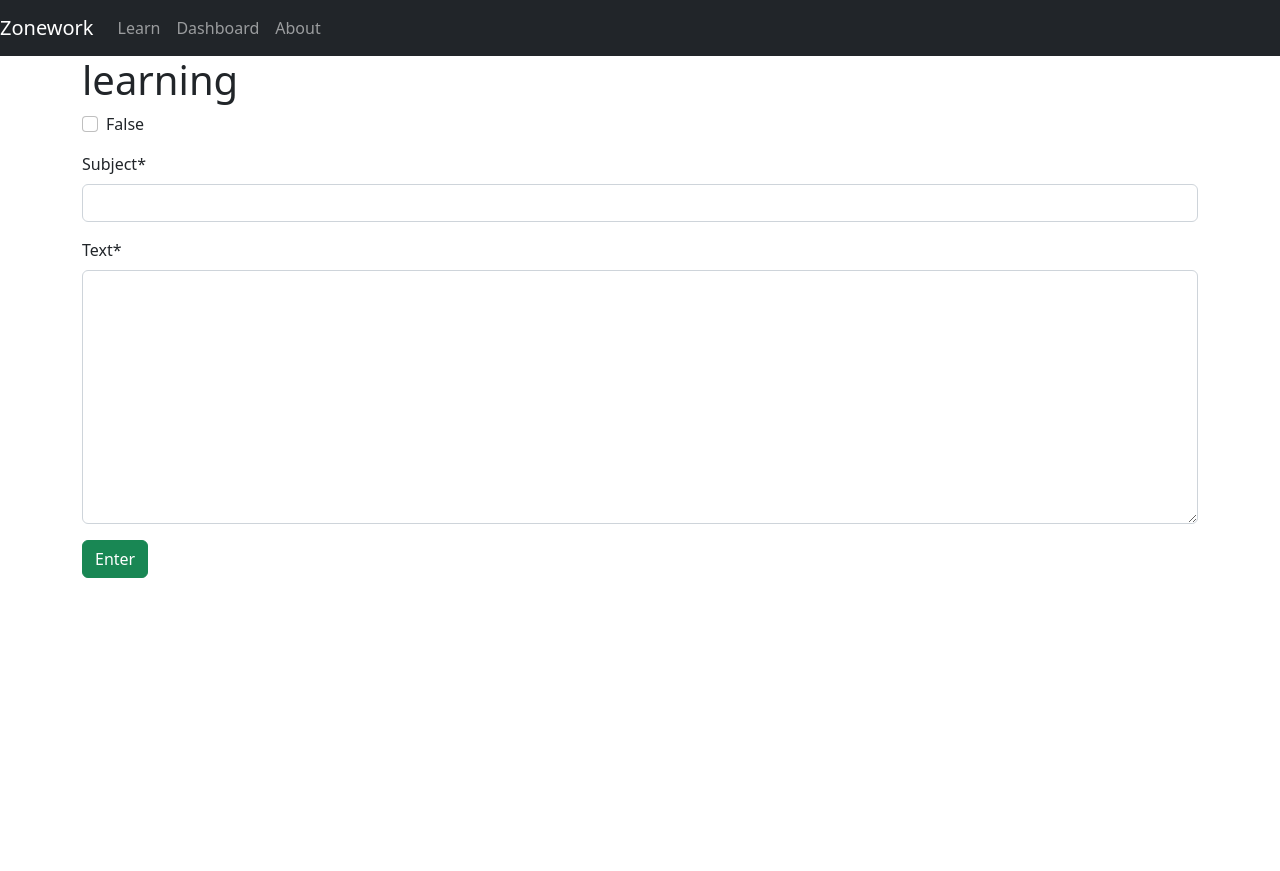
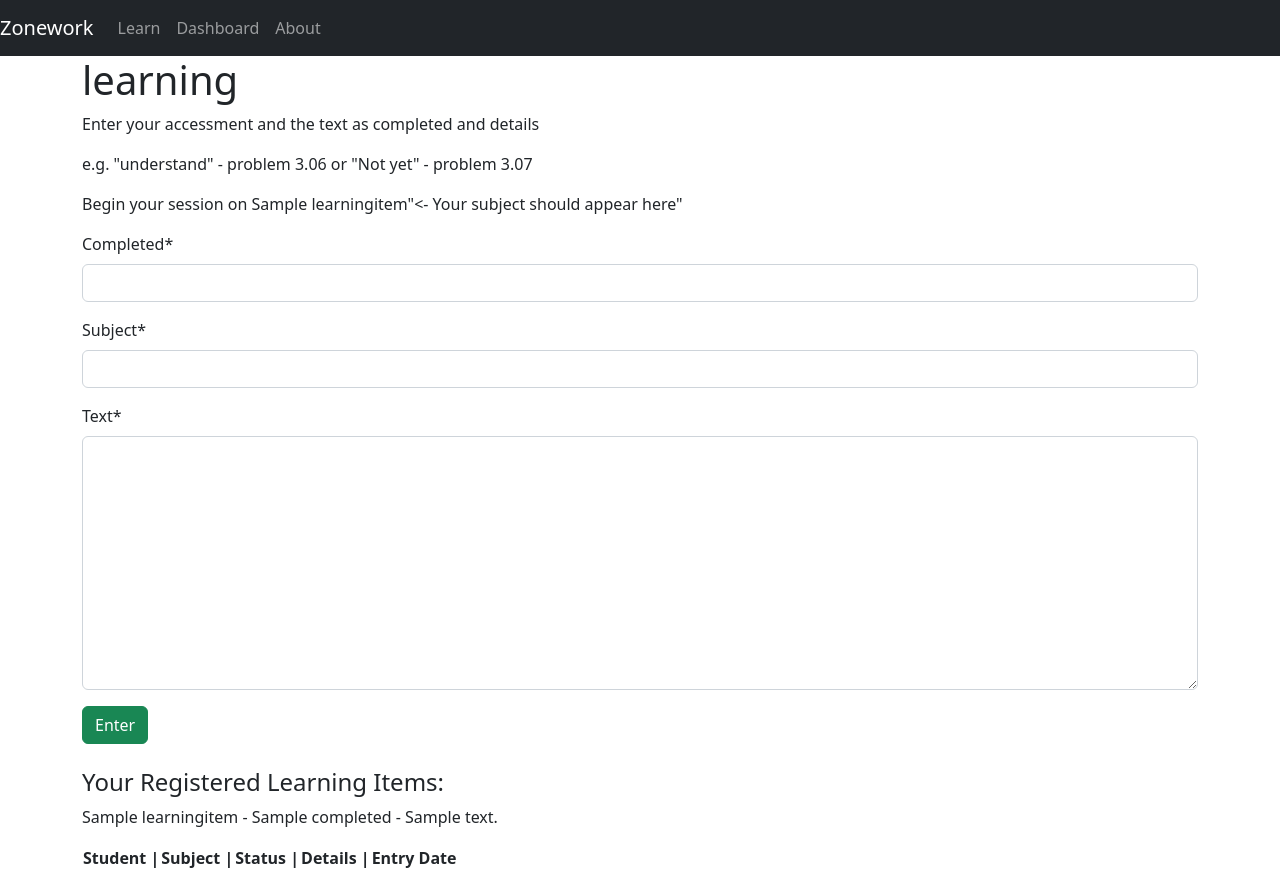
Before and after one commit to kyle-kyhu/Zonework, a Django app: template templates/learning.html in a window 1280 px wide. Before the commit the page ends 578 px from the top, so only its background shows below. Run offline with Django 4.2, Linux system fonts and the light colour scheme; tables that the repository leaves empty hold one stand-in row (values such as "Sample post"); the template is opened without the code that fills it: values that come from a table or form of the project are taken from there, most other values are stand-ins (such as "Sample title", 1, 10 or a date in 2020); lists and menus that the app fills with data are empty; some libraries are stand-ins or nearby versions.

Commit message:
updated inputs and nav bar

```diff
--- a/learning_app/models.py
+++ b/learning_app/models.py
@@ -8,15 +8,17 @@ class Student(models.Model):
     def __str__(self):
         return self.user.username
 
+
 class LearningItem(models.Model):
     subject = models.CharField(max_length=200)
-    completed = models.BooleanField(False, default=False)
-    student = models.ForeignKey(Student, on_delete=models.CASCADE)
+    completed = models.CharField(max_length=40)
+    student = models.ForeignKey(
+        Student, on_delete=models.CASCADE, null=True, blank=True
+    )
     text = models.TextField(max_length=200)
 
     def __str__(self):
         return f"{self.student} | {self.subject} - {self.completed} | {self.text}"
 
-
     def get_absolute_url(self):
         return reverse("learning", kwargs={"pk": self.pk})
--- a/learning_app/urls.py
+++ b/learning_app/urls.py
@@ -8,7 +8,7 @@ from .views import (
 )
 
 urlpatterns = [
-    path("<int:pk>/", LearningPageView.as_view(), name="learning"),
+    path("learning/", LearningPageView.as_view(), name="learning"),
     path("subject/", SubjectPageView.as_view(), name="subject"),
     path("dashboard/", DashboardPageView.as_view(), name="dashboard"),
     path("about/", AboutPageView.as_view(), name="about"),
--- a/templates/learning.html
+++ b/templates/learning.html
@@ -3,10 +3,46 @@
 
 {% block content %}
 <h1>learning</h1>
-<form action="" method="post">
-    {% csrf_token %}
-    {{ form|crispy }}
-    <button class="btn btn-success ml-2" type="submit">Enter</button>
-</form>
+<div>
+    <p> Enter your accessment and the text as completed and details</p>
+    <p>e.g. "understand" - problem 3.06 or "Not yet" - problem 3.07</p>
 
+</div>
+    <form action="" method="post">
+        <p>Begin your session on {{ learningitem.subject }}"<- Your subject should appear here"</p>
+        {% csrf_token %}
+        {{ form|crispy }}
+        <button class="btn btn-success ml-2" type="submit">Enter</button>
+    </form>
+    <div>
+</br>
+
+<!-- Return items that are entered above, similar to the dashboard -->
+    <h4>Your Registered Learning Items:</h4>
+    <table>
+        <thead>
+            <tr>
+                <th>Student |</th>
+                <th>Subject |</th>
+                <th>Status |</th>
+                <th>Details |</th>
+                <th>Entry Date</th>
+            </tr>
+        </thead>
+        <tbody>
+            <!-- {% for learningitem in list_of_items %}
+            <tr>
+                <td>{{ learningitem.student }}</td>
+            </tr>
+                <td>{{ learningitem.subject }} - {{learningitem.text}}</td>
+            {% endfor %} -->
+
+            {% for learningitem in list_of_items %}
+
+            <p>{{ learningitem.subject }} - {{learningitem.completed}} - {{learningitem.text}}</p>
+
+            {% endfor %}
+        </tbody>
+    </table>
+</div>
 {% endblock content %}
--- a/templates/subject.html
+++ b/templates/subject.html
@@ -3,7 +3,8 @@
 
 {% block content %}
 <h1>Enter Subject</h1>
-<form action="" method="">
+<p>Then you should be taken to the learning tab</p>
+<form action="" method="POST">
     {% csrf_token %}
     {{ form|crispy }}
     <button class="btn btn-success ml-2" type="submit">Enter</button>
```
Also changed, not shown: learning_app/views.py (+9 -45 lines), templates/dashboard.html (+5 -2 lines), learning_app/migrations/0002_alter_learningitem_student.py (added), learning_app/migrations/0003_alter_learningitem_completed.py (added).
